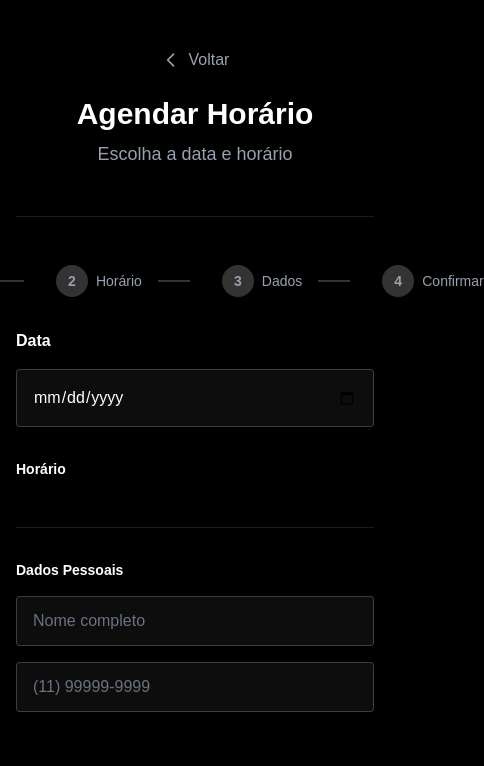
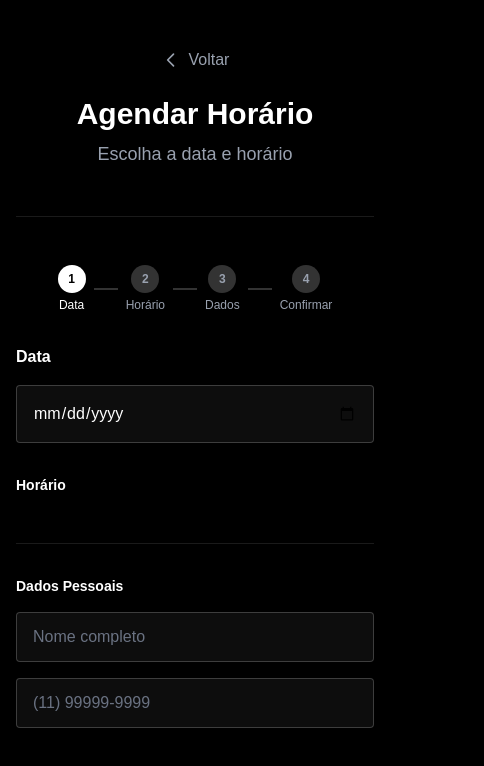
Before and after one commit to siconeli1/conceito-barbearia, a Next.js app: page /agendar in a window 390 px wide. Shown: the top 766 px of the page, 484 px wide, since content can reach past the window. Built offline with nearby package versions, Linux system fonts and the light colour scheme.

Commit message:
implementação de progresso de reserva de horário
somente no mobile

```diff
--- a/app/agendar/page.tsx
+++ b/app/agendar/page.tsx
@@ -181,8 +181,8 @@ export default function AgendarPage() {
         </div>
 
         {/* Stepper */}
-        <div className="mb-8">
-          <div className="flex items-center justify-center space-x-4">
+        <div className="mb-8 overflow-x-auto">
+          <div className="flex items-center justify-center min-w-max px-4">
             {[
               { step: 1, label: "Data" },
               { step: 2, label: "Horário" },
@@ -190,8 +190,9 @@ export default function AgendarPage() {
               { step: 4, label: "Confirmar" },
             ].map((item) => (
               <div key={item.step} className="flex items-center">
+                <div className="flex flex-col items-center">
                   <div
-                  className={`w-8 h-8 rounded-full flex items-center justify-center text-sm font-semibold transition-colors ${
+                    className={`w-7 h-7 sm:w-8 sm:h-8 rounded-full flex items-center justify-center text-xs sm:text-sm font-semibold transition-colors ${
                       item.step <= currentStep
                         ? "bg-white text-black"
                         : "bg-white/20 text-gray-400"
@@ -200,15 +201,16 @@ export default function AgendarPage() {
                     {item.step}
                   </div>
                   <span
-                  className={`ml-2 text-sm font-medium ${
+                    className={`mt-1 text-xs sm:text-sm font-medium whitespace-nowrap ${
                       item.step <= currentStep ? "text-white" : "text-gray-400"
                     }`}
                   >
                     {item.label}
                   </span>
+                </div>
                 {item.step < 4 && (
                   <div
-                    className={`w-8 h-0.5 mx-4 ${
+                    className={`w-6 sm:w-8 h-0.5 mx-2 sm:mx-4 ${
                       item.step < currentStep ? "bg-white" : "bg-white/20"
                     }`}
                   />
```
Lines whose indentation alone changed are shown as unchanged.
